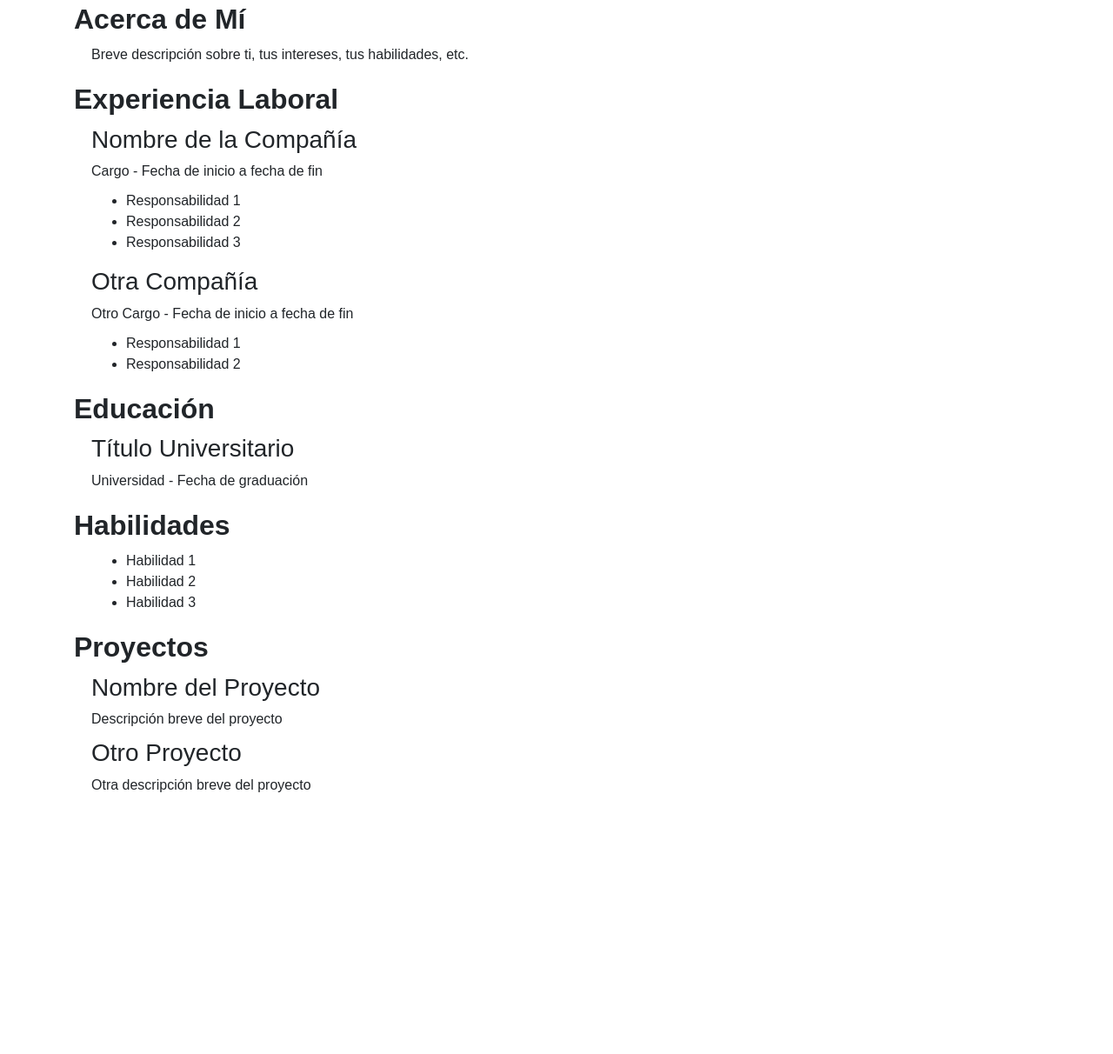
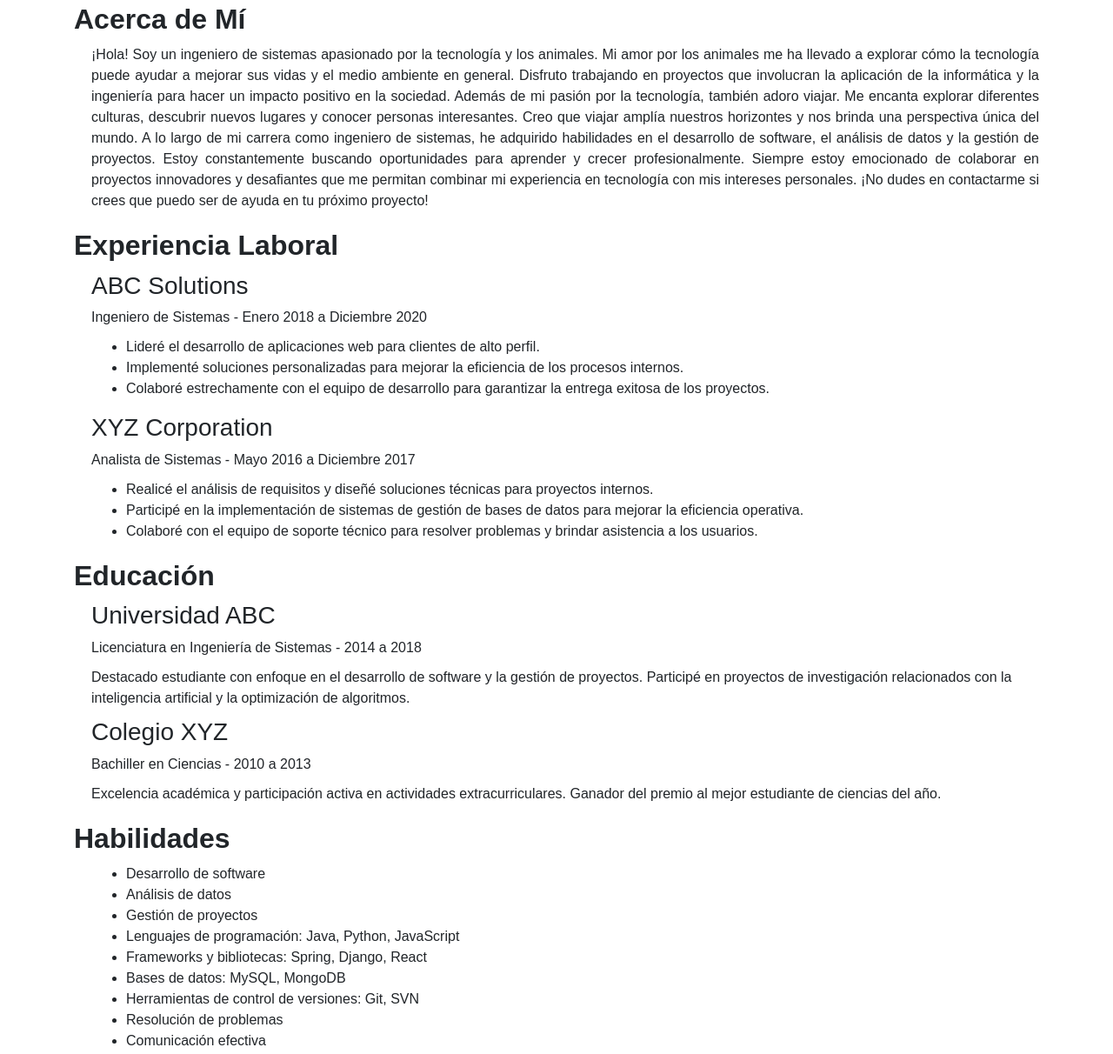
Before and after one commit to RDLARA/mi-primera-pagina, a plain HTML site: page index.html in a window 1280 px wide. Shown: the part 431-1643 px from the top of the page at 87% size. Before the commit the page ends 1366 px from the top, so only its background shows below. Drawn offline with nearby package versions, Linux system fonts and the light colour scheme.

Commit message:
Add files via upload

```diff
--- a/index.html
+++ b/index.html
@@ -7,12 +7,7 @@
     <link rel="stylesheet"
       href="https://stackpath.bootstrapcdn.com/bootstrap/4.5.0/css/bootstrap.min.css">
     <link rel="stylesheet" href="styles.css">
-    <style>
-      img {
-  width: 200px; /* Ajusta el tamaño de la imagen según tus necesidades */
-  border-radius: 50%; /* Agrega un borde redondeado para dar un estilo más estilizado */
-}
-    </style>
+
   </head>
   <body>
     <header class="bg-primary text-white text-center py-5">
@@ -24,61 +19,128 @@
     <div class="container mt-5">
       <div class="section">
         <h2 class="section-title">Acerca de Mí</h2>
-        <p class="section-content">
-          Breve descripción sobre ti, tus intereses, tus habilidades, etc.
+        <p class="section-content justify-text">
+          ¡Hola! Soy un ingeniero de sistemas apasionado por la tecnología y los
+          animales. Mi amor por los animales me ha llevado a explorar cómo la
+          tecnología puede ayudar a mejorar sus vidas y el medio ambiente en
+          general. Disfruto trabajando en proyectos que involucran la aplicación
+          de la informática y la ingeniería para hacer un impacto positivo en la
+          sociedad.
+
+          Además de mi pasión por la tecnología, también adoro viajar. Me
+          encanta explorar diferentes culturas, descubrir nuevos lugares y
+          conocer personas interesantes. Creo que viajar amplía nuestros
+          horizontes y nos brinda una perspectiva única del mundo.
+
+          A lo largo de mi carrera como ingeniero de sistemas, he adquirido
+          habilidades en el desarrollo de software, el análisis de datos y la
+          gestión de proyectos. Estoy constantemente buscando oportunidades para
+          aprender y crecer profesionalmente.
+
+          Siempre estoy emocionado de colaborar en proyectos innovadores y
+          desafiantes que me permitan combinar mi experiencia en tecnología con
+          mis intereses personales. ¡No dudes en contactarme si crees que puedo
+          ser de ayuda en tu próximo proyecto!
         </p>
       </div>
 
       <div class="section">
         <h2 class="section-title">Experiencia Laboral</h2>
         <div class="section-content">
-          <h3>Nombre de la Compañía</h3>
-          <p>Cargo - Fecha de inicio a fecha de fin</p>
+          <div class="job">
+            <h3>ABC Solutions</h3>
+            <p class="job-title">Ingeniero de Sistemas - Enero 2018 a Diciembre
+              2020</p>
             <ul>
-            <li>Responsabilidad 1</li>
-            <li>Responsabilidad 2</li>
-            <li>Responsabilidad 3</li>
+              <li>Lideré el desarrollo de aplicaciones web para clientes de alto
+                perfil.</li>
+              <li>Implementé soluciones personalizadas para mejorar la
+                eficiencia de los procesos internos.</li>
+              <li>Colaboré estrechamente con el equipo de desarrollo para
+                garantizar la entrega exitosa de los proyectos.</li>
             </ul>
+          </div>
 
-          <h3>Otra Compañía</h3>
-          <p>Otro Cargo - Fecha de inicio a fecha de fin</p>
+          <div class="job">
+            <h3>XYZ Corporation</h3>
+            <p class="job-title">Analista de Sistemas - Mayo 2016 a Diciembre
+              2017</p>
             <ul>
-            <li>Responsabilidad 1</li>
-            <li>Responsabilidad 2</li>
+              <li>Realicé el análisis de requisitos y diseñé soluciones técnicas
+                para proyectos internos.</li>
+              <li>Participé en la implementación de sistemas de gestión de bases
+                de datos para mejorar la eficiencia operativa.</li>
+              <li>Colaboré con el equipo de soporte técnico para resolver
+                problemas y brindar asistencia a los usuarios.</li>
             </ul>
+          </div>
         </div>
       </div>
 
       <div class="section">
         <h2 class="section-title">Educación</h2>
         <div class="section-content">
-          <h3>Título Universitario</h3>
-          <p>Universidad - Fecha de graduación</p>
+          <div class="education">
+            <h3>Universidad ABC</h3>
+            <p class="education-degree">Licenciatura en Ingeniería de Sistemas -
+              2014 a 2018</p>
+            <p class="education-description">Destacado estudiante con enfoque en
+              el desarrollo de software y la gestión de proyectos. Participé en
+              proyectos de investigación relacionados con la inteligencia
+              artificial y la optimización de algoritmos.</p>
+          </div>
+
+          <div class="education">
+            <h3>Colegio XYZ</h3>
+            <p class="education-degree">Bachiller en Ciencias - 2010 a 2013</p>
+            <p class="education-description">Excelencia académica y
+              participación activa en actividades extracurriculares. Ganador del
+              premio al mejor estudiante de ciencias del año.</p>
+          </div>
         </div>
       </div>
 
       <div class="section">
         <h2 class="section-title">Habilidades</h2>
         <div class="section-content">
-          <ul>
-            <li>Habilidad 1</li>
-            <li>Habilidad 2</li>
-            <li>Habilidad 3</li>
+          <ul class="skills-list">
+            <li>Desarrollo de software</li>
+            <li>Análisis de datos</li>
+            <li>Gestión de proyectos</li>
+            <li>Lenguajes de programación: Java, Python, JavaScript</li>
+            <li>Frameworks y bibliotecas: Spring, Django, React</li>
+            <li>Bases de datos: MySQL, MongoDB</li>
+            <li>Herramientas de control de versiones: Git, SVN</li>
+            <li>Resolución de problemas</li>
+            <li>Comunicación efectiva</li>
           </ul>
         </div>
       </div>
 
+
       <div class="section">
         <h2 class="section-title">Proyectos</h2>
         <div class="section-content">
+          <div class="project">
             <h3>Nombre del Proyecto</h3>
-          <p>Descripción breve del proyecto</p>
+            <p class="project-description">Breve descripción del proyecto y los objetivos alcanzados.</p>
+            <ul>
+              <li>Tecnologías utilizadas: Tecnología 1, Tecnología 2, Tecnología 3</li>
+              <li>Contribuciones destacadas: Contribución 1, Contribución 2</li>
+            </ul>
+          </div>
 
+          <div class="project">
             <h3>Otro Proyecto</h3>
-          <p>Otra descripción breve del proyecto</p>
+            <p class="project-description">Breve descripción del proyecto y los resultados obtenidos.</p>
+            <ul>
+              <li>Tecnologías utilizadas: Tecnología 1, Tecnología 2</li>
+              <li>Contribuciones destacadas: Contribución 1</li>
+            </ul>
           </div>
         </div>
       </div>
+
 
     <script src="https://code.jquery.com/jquery-3.5.1.slim.min.js"></script>
     <script
--- a/styles.css
+++ b/styles.css
@@ -16,6 +16,9 @@ h1 {
 p {
   margin-bottom: 10px;
 }
+.justify-text {
+  text-align: justify;
+}
 
 .section {
   margin-bottom: 20px;
```
Lines whose indentation alone changed are shown as unchanged.
